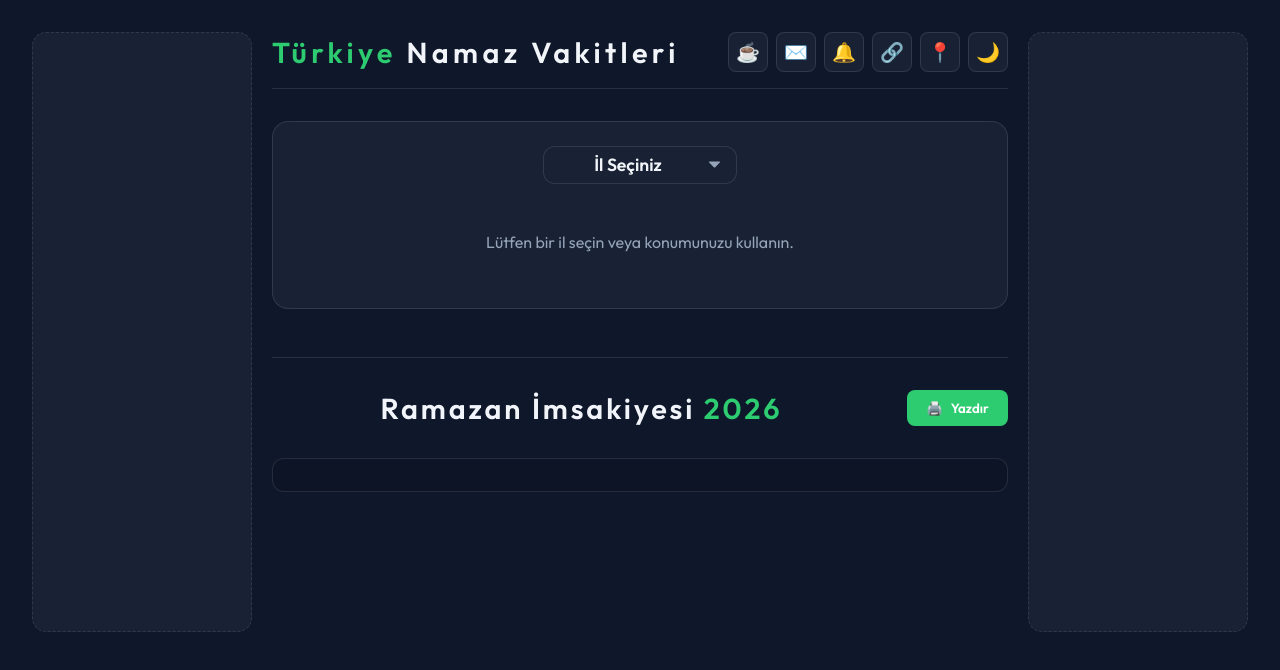
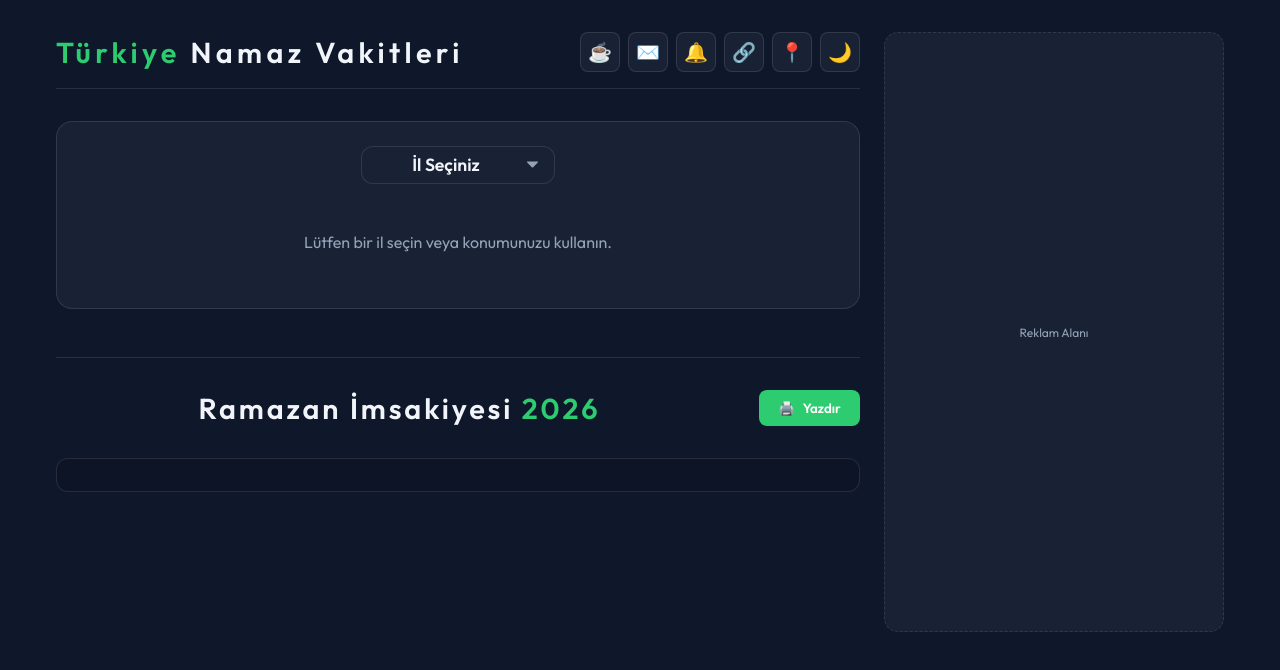
Before and after one commit to emirsen/okundumu, a plain HTML site: page index.html in a window 1280 px wide. Drawn offline with Linux system fonts and the light colour scheme.

Commit message:
Implement standard ad sidebar layout (1200px max, 340px sidebar)

```diff
--- a/index.html
+++ b/index.html
@@ -14,7 +14,7 @@
     <meta charset="UTF-8">
     <meta name="viewport" content="width=device-width, initial-scale=1.0">
     <title>Türkiye Namaz Vakitleri</title>
-    <link rel="stylesheet" href="style.css?v=1.0">
+    <link rel="stylesheet" href="style.css?v=1.2">
     <link rel="preconnect" href="https://fonts.googleapis.com">
     <link rel="preconnect" href="https://fonts.gstatic.com" crossorigin>
     <link href="https://fonts.googleapis.com/css2?family=Outfit:wght@300;400;600&display=swap" rel="stylesheet">
@@ -22,10 +22,6 @@
 
 <body>
     <div class="page-layout">
-        <aside class="side-ad side-ad-left" aria-label="Sol reklam alanı">
-            <div class="ad-slot"></div>
-        </aside>
-
         <div class="app-container">
             <header>
                 <div class="logo">
@@ -76,8 +72,11 @@
             </section>
         </div>
 
-        <aside class="side-ad side-ad-right" aria-label="Sağ reklam alanı">
-            <div class="ad-slot"></div>
+        <aside class="side-ad" aria-label="Sağ reklam alanı">
+            <div class="ad-slot">
+                <!-- AdPlaceholder -->
+                <small>Reklam Alanı</small>
+            </div>
         </aside>
     </div>
 
@@ -103,8 +102,8 @@
         </div>
     </div>
 
-    <script src="provinces.js?v=1.0"></script>
-    <script src="app.js?v=1.0"></script>
+    <script src="provinces.js?v=1.2"></script>
+    <script src="app.js?v=1.2"></script>
 </body>
 
 </html>
--- a/style.css
+++ b/style.css
@@ -44,23 +44,25 @@ body {
 }
 
 .page-layout {
-    max-width: 1600px;
+    max-width: 1200px;
     margin: 0 auto;
     display: grid;
-    grid-template-columns: minmax(120px, 220px) minmax(0, 1fr) minmax(120px, 220px);
-    gap: 1.25rem;
+    grid-template-columns: minmax(0, 1fr) 340px;
+    gap: 1.5rem;
     align-items: start;
+    padding: 0 1rem;
 }
 
 .app-container {
-    max-width: 1200px;
-    margin: 0 auto;
     width: 100%;
+    min-width: 0;
+    /* Prevents grid blowout */
 }
 
 .side-ad {
     position: sticky;
     top: 1.5rem;
+    width: 100%;
 }
 
 .ad-slot {
@@ -83,6 +85,7 @@ body {
 .ad-slot small {
     font-size: 0.75rem;
 }
+
 
 header {
     display: flex;
@@ -581,7 +584,7 @@ button#add-city-btn:disabled {
 
 @media (max-width: 1024px) {
     .page-layout {
-        grid-template-columns: 1fr;
+        display: block;
     }
 
     .side-ad {
@@ -686,7 +689,6 @@ button#add-city-btn:disabled {
         display: none !important;
     }
 
-    .side-ad,
     .modal {
         display: none !important;
     }
```
